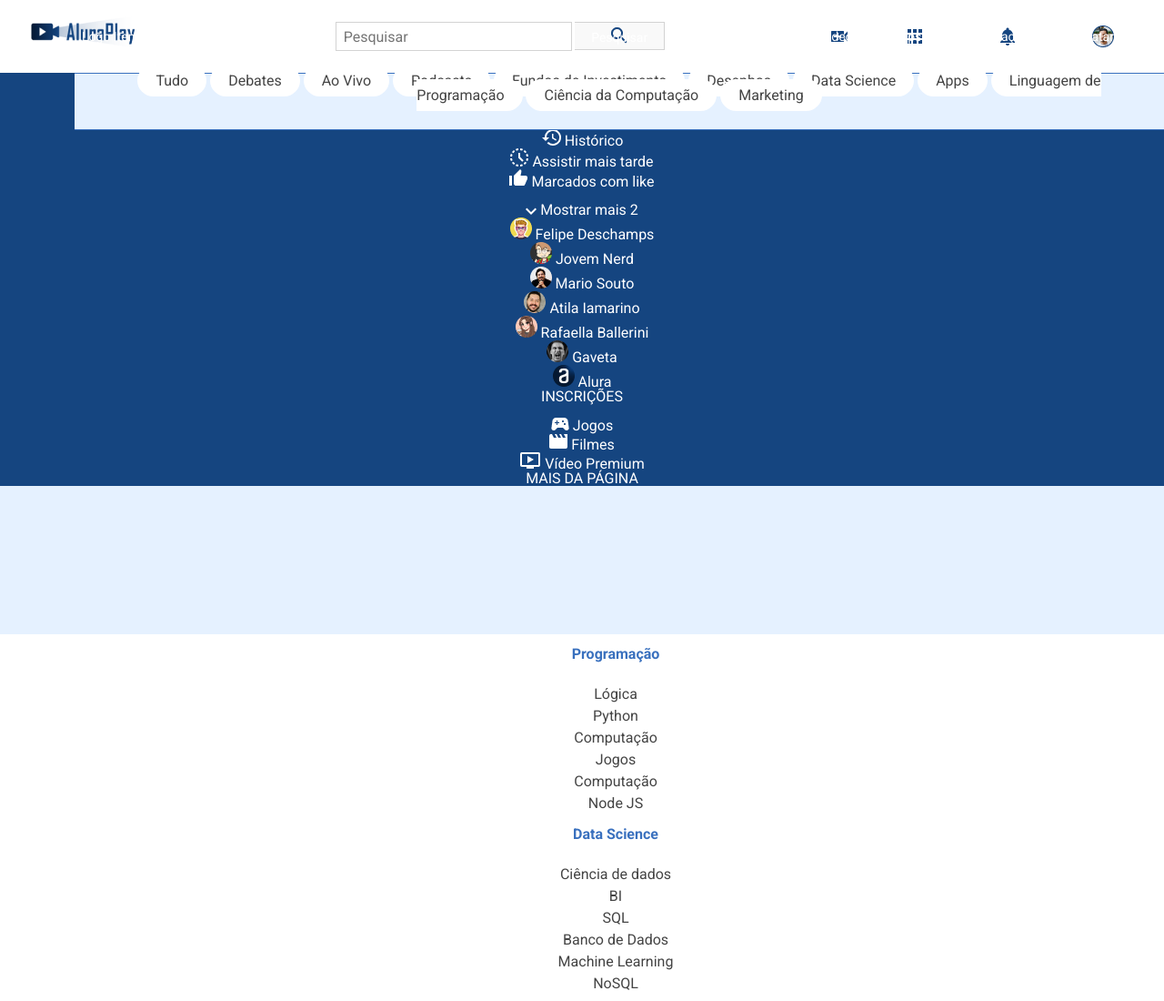
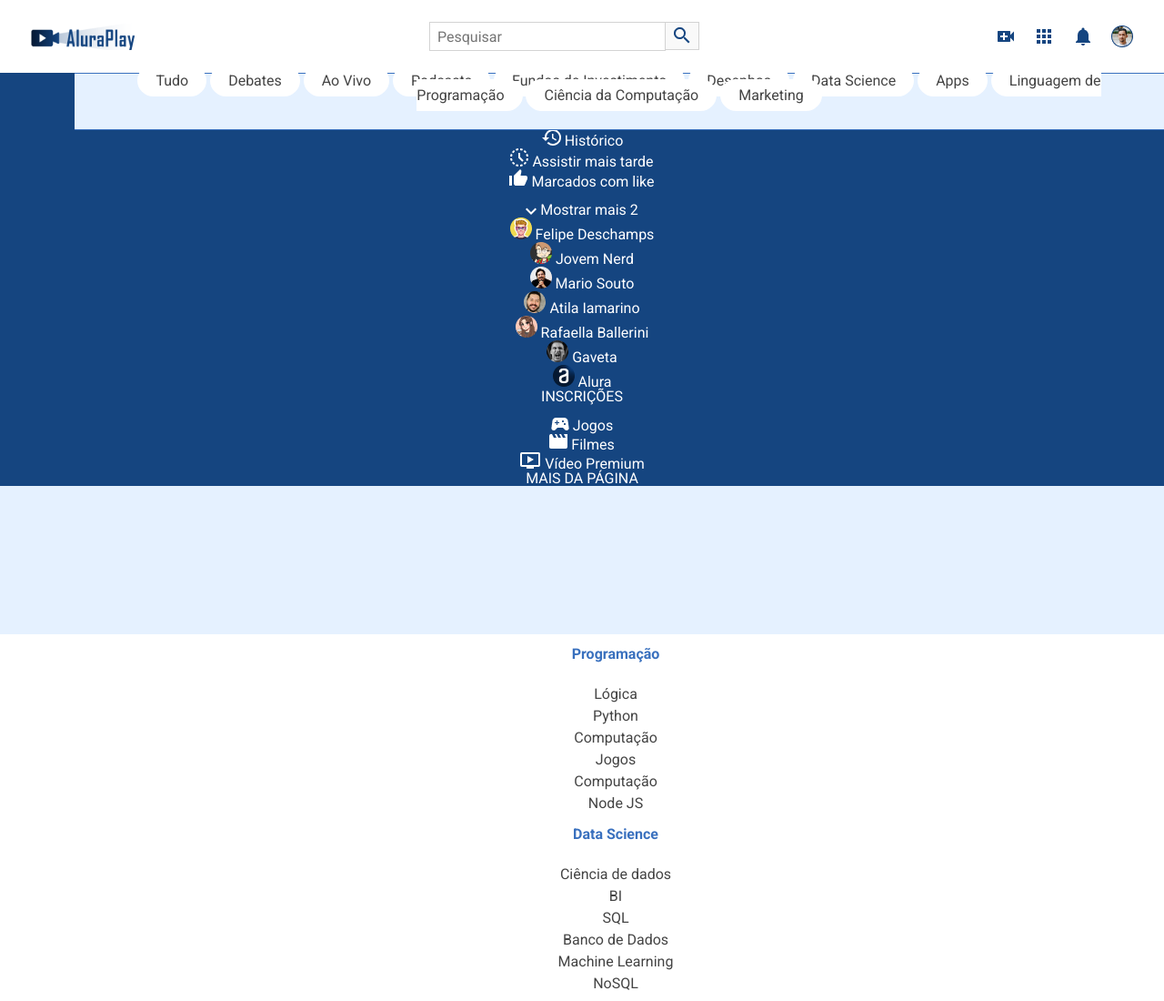
Before and after one commit to GEdO23/aluraplay, a plain HTML site: page index.html in a window 1280 px wide. Shown: the top 1100 px of the page at 91% size. Drawn offline with Linux system fonts and the light colour scheme.

Commit message:
Removendo textos dentro de tags do header

```diff
--- a/index.html
+++ b/index.html
@@ -17,21 +17,21 @@
 
             <nav class="cabecalho__container">
 
-                <h1 class="logo__item" href="#">Logo Item</h1>
+                <h1 class="logo__item" href="#"></h1>
 
                 <div class="cabecalho__pesquisar__item">
                     <form action="">
                         <input type="search" placeholder="Pesquisar" id="pesquisar" class="pesquisar__input">
-                        <label for="pesquisar" class="pesquisar__label">Pesquisar</label>
+                        <label for="pesquisar" class="pesquisar__label"></label>
                     </form>
-                    <a href="#" class="cabecalho__audio">Audio</a>
+                    <a href="#" class="cabecalho__audio"></a>
                 </div>
 
                 <div class="cabecalho__icones__item">
-                    <a href="#" class="cabecalho__videos">Videos</a>
-                    <a href="#" class="cabecalho__apps">Apps</a>
-                    <a href="#" class="cabecalho__notificacoes">Notificações</a>
-                    <a href="#" class="cabecalho__avatar">Avatar</a>
+                    <a href="#" class="cabecalho__videos"></a>
+                    <a href="#" class="cabecalho__apps"></a>
+                    <a href="#" class="cabecalho__notificacoes"></a>
+                    <a href="#" class="cabecalho__avatar"></a>
                 </div>
 
             </nav>
```
